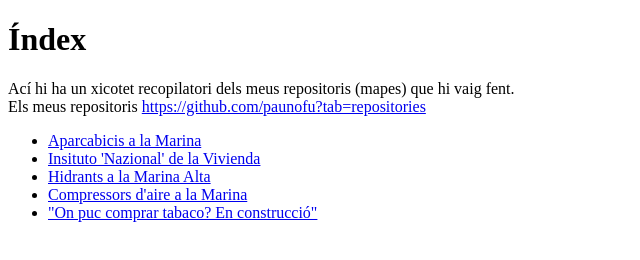
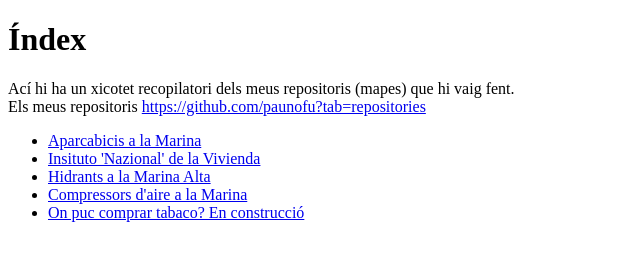
Before and after one commit to paunofu/paunofu-site, a plain HTML site: page index.html in a window 1280 px wide. Shown: the full height of the page, 0-640 px from the left. Drawn offline with Linux system fonts and the light colour scheme.

Commit message:
Update index.html

```diff
--- a/index.html
+++ b/index.html
@@ -9,7 +9,7 @@
         <li><a href="https://paunofu.github.io/INV/">Insituto 'Nazional' de la Vivienda</a></li>
         <li><a href="https://paunofu.github.io/hidrants-amb-leaflet/">Hidrants a la Marina Alta</a></li>
         <li><a href="https://paunofu.github.io/Crompressors-de-la-Marina/">Compressors d'aire a la Marina</a></li>
-        <li><a href="https://paunofu.github.io/paunofu-site/">"On puc comprar tabaco? En construcció"</a></li>
+        <li><a href="https://paunofu.github.io/paunofu-site/">On puc comprar tabaco? En construcció</a></li>
       </ul>
 </p>
 
```
